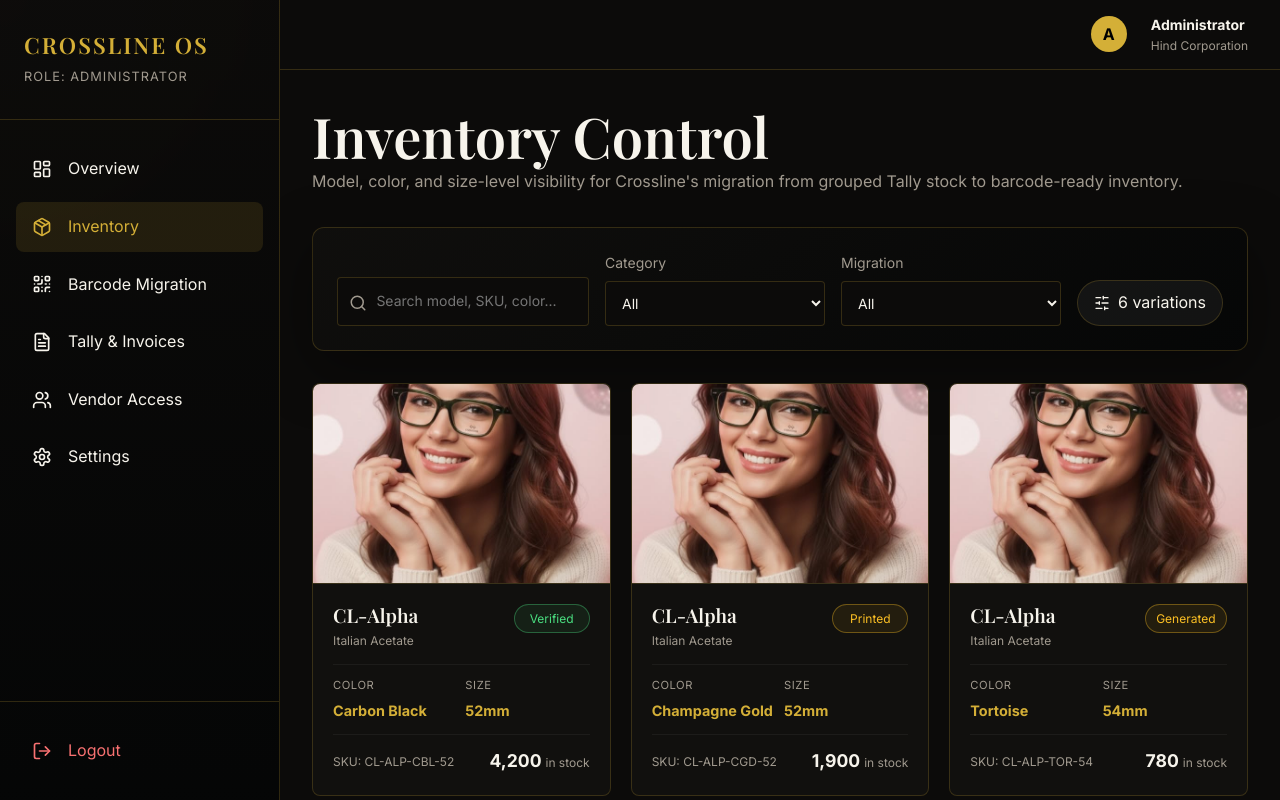
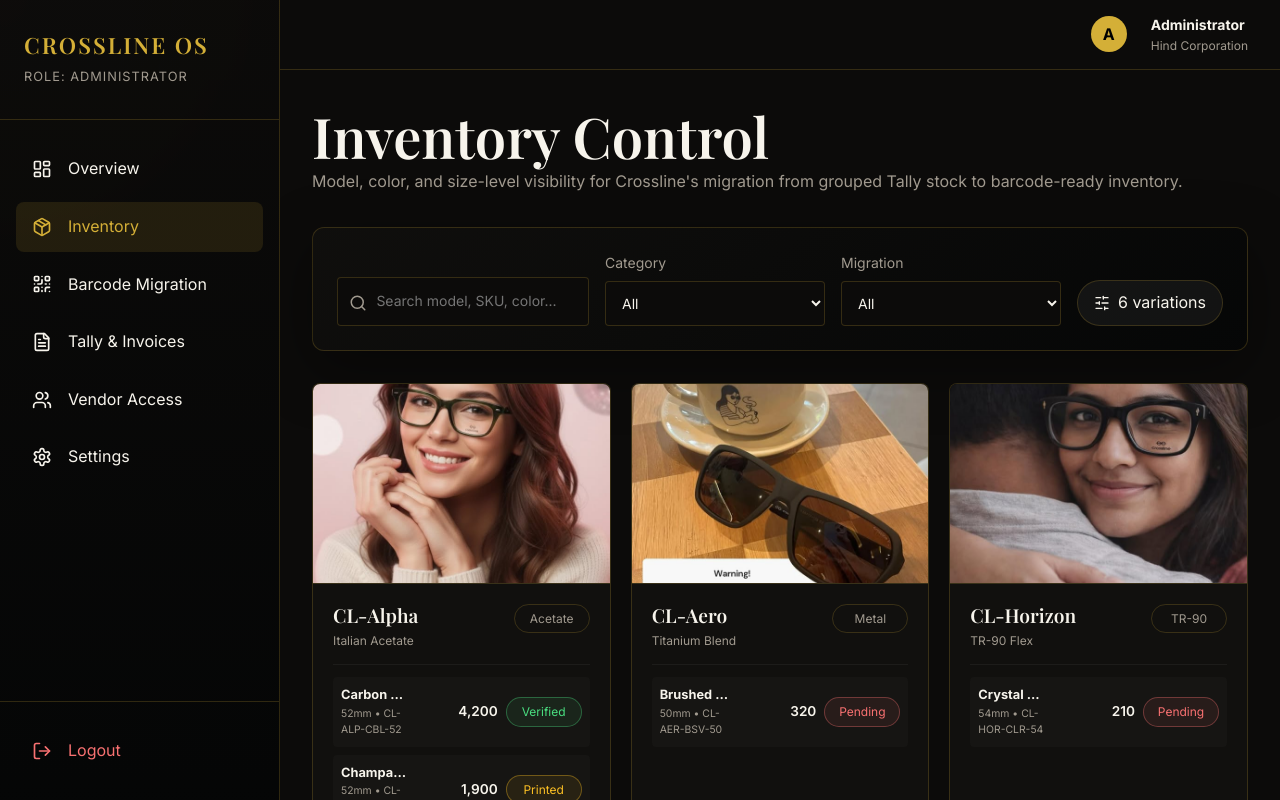
Before and after one commit to Piyu247/Crossline-portal, a React (Vite) app: page /dashboard/inventory in a window 1280 px wide. Built offline with nearby package versions, Linux system fonts and the light colour scheme; a web font is replaced by a local one.

Commit message:
feat(inventory): group variants by product in inventory cards

```diff
--- a/src/index.css
+++ b/src/index.css
@@ -733,38 +733,52 @@ textarea {
   color: var(--text-muted);
 }
 
-.inventory-card-meta {
-  display: grid;
-  grid-template-columns: repeat(2, minmax(0, 1fr));
+.inventory-variant-list {
+  display: flex;
+  flex-direction: column;
   gap: 0.5rem;
   padding-top: 0.75rem;
   border-top: 1px solid rgba(255, 255, 255, 0.05);
 }
 
-.inventory-card-meta div {
+.inventory-variant-item {
+  display: grid;
+  grid-template-columns: minmax(0, 1.2fr) minmax(80px, auto) minmax(60px, auto);
+  align-items: center;
+  gap: 0.5rem;
+  padding: 0.5rem;
+  background: rgba(255, 255, 255, 0.02);
+  border-radius: 4px;
+}
+
+.inventory-variant-info {
   display: flex;
   flex-direction: column;
-  gap: 0.25rem;
-}
-
-.inventory-card-meta small {
-  font-size: 0.7rem;
+}
+
+.inventory-variant-info strong {
+  font-size: 0.8rem;
+  color: var(--text-main);
+  white-space: nowrap;
+  overflow: hidden;
+  text-overflow: ellipsis;
+}
+
+.inventory-variant-info small {
+  font-size: 0.65rem;
   color: var(--text-muted);
-  text-transform: uppercase;
-  letter-spacing: 0.05em;
-}
-
-.inventory-card-meta strong {
-  font-size: 0.9rem;
-  color: var(--primary);
-}
-
-.inventory-card-footer {
-  display: flex;
-  justify-content: space-between;
-  align-items: center;
-  padding-top: 0.75rem;
-  border-top: 1px solid rgba(255, 255, 255, 0.05);
+}
+
+.inventory-variant-stock {
+  font-size: 0.85rem;
+  color: var(--text-main);
+  text-align: right;
+  font-weight: 600;
+}
+
+.inventory-variant-status {
+  display: flex;
+  justify-content: flex-end;
 }
 
 .table-card {
--- a/src/pages/dashboard/Inventory.jsx
+++ b/src/pages/dashboard/Inventory.jsx
@@ -11,7 +11,7 @@ const Inventory = () => {
   const categories = ['All', ...new Set(products.map((product) => product.category))];
   const statuses = ['All', 'verified', 'printed', 'generated', 'pending', 'scanned'];
 
-  const rows = useMemo(() => variants.map((variant) => {
+  const filteredVariants = useMemo(() => variants.map((variant) => {
     const product = getProductById(variant.productId);
     return { ...variant, product };
   }).filter((row) => {
@@ -20,6 +20,20 @@ const Inventory = () => {
     const haystack = `${row.product?.model} ${row.color} ${row.size} ${row.sku}`.toLowerCase();
     return matchesCategory && matchesStatus && haystack.includes(query.toLowerCase());
   }), [category, query, status]);
+
+  const groupedProducts = useMemo(() => {
+    const groups = {};
+    filteredVariants.forEach(variant => {
+      if (!groups[variant.productId]) {
+        groups[variant.productId] = {
+          product: variant.product,
+          variants: []
+        };
+      }
+      groups[variant.productId].variants.push(variant);
+    });
+    return Object.values(groups);
+  }, [filteredVariants]);
 
   return (
     <div className="animate-fade-in">
@@ -48,16 +62,16 @@ const Inventory = () => {
               {statuses.map((item) => <option key={item}>{item}</option>)}
             </select>
           </label>
-          <div className="filter-chip"><SlidersHorizontal size={16} /> {rows.length} variations</div>
+          <div className="filter-chip"><SlidersHorizontal size={16} /> {filteredVariants.length} variations</div>
         </div>
       </Card>
 
       <div className="inventory-grid">
-        {rows.map((row) => (
-          <div key={row.id} className="inventory-card">
+        {groupedProducts.map(({ product, variants }) => (
+          <div key={product.id} className="inventory-card">
             <div className="inventory-card-image">
-              {row.product?.image ? (
-                <img src={row.product.image} alt={row.product.model} />
+              {product.image ? (
+                <img src={product.image} alt={product.model} />
               ) : (
                 <div style={{ width: '100%', height: '100%', display: 'flex', alignItems: 'center', justifyContent: 'center', color: '#666' }}>No Image</div>
               )}
@@ -65,29 +79,26 @@ const Inventory = () => {
             <div className="inventory-card-content">
               <div className="inventory-card-header">
                 <div>
-                  <h3>{row.product?.model}</h3>
-                  <span>{row.product?.material}</span>
+                  <h3>{product.model}</h3>
+                  <span>{product.material}</span>
                 </div>
-                <span className={`pill ${row.migrationStatus}`}>{row.migrationStatus}</span>
+                <span className="pill" style={{ color: 'var(--text-muted)' }}>{product.category}</span>
               </div>
-              <div className="inventory-card-meta">
-                <div>
-                  <small>Color</small>
-                  <strong>{row.color}</strong>
-                </div>
-                <div>
-                  <small>Size</small>
-                  <strong>{row.size}</strong>
-                </div>
-              </div>
-              <div className="inventory-card-footer">
-                <div>
-                  <span style={{ fontSize: '0.75rem', color: 'var(--text-muted)' }}>SKU: {row.sku}</span>
-                </div>
-                <div>
-                  <strong style={{ fontSize: '1.1rem', color: 'var(--text-main)' }}>{row.stockQty.toLocaleString('en-IN')}</strong>
-                  <span style={{ fontSize: '0.75rem', color: 'var(--text-muted)', marginLeft: '0.25rem' }}>in stock</span>
-                </div>
+              <div className="inventory-variant-list">
+                {variants.map((variant) => (
+                  <div key={variant.id} className="inventory-variant-item">
+                    <div className="inventory-variant-info">
+                      <strong>{variant.color}</strong>
+                      <small>{variant.size} • {variant.sku}</small>
+                    </div>
+                    <div className="inventory-variant-stock">
+                      {variant.stockQty.toLocaleString('en-IN')}
+                    </div>
+                    <div className="inventory-variant-status">
+                      <span className={`pill ${variant.migrationStatus}`}>{variant.migrationStatus}</span>
+                    </div>
+                  </div>
+                ))}
               </div>
             </div>
           </div>
```
